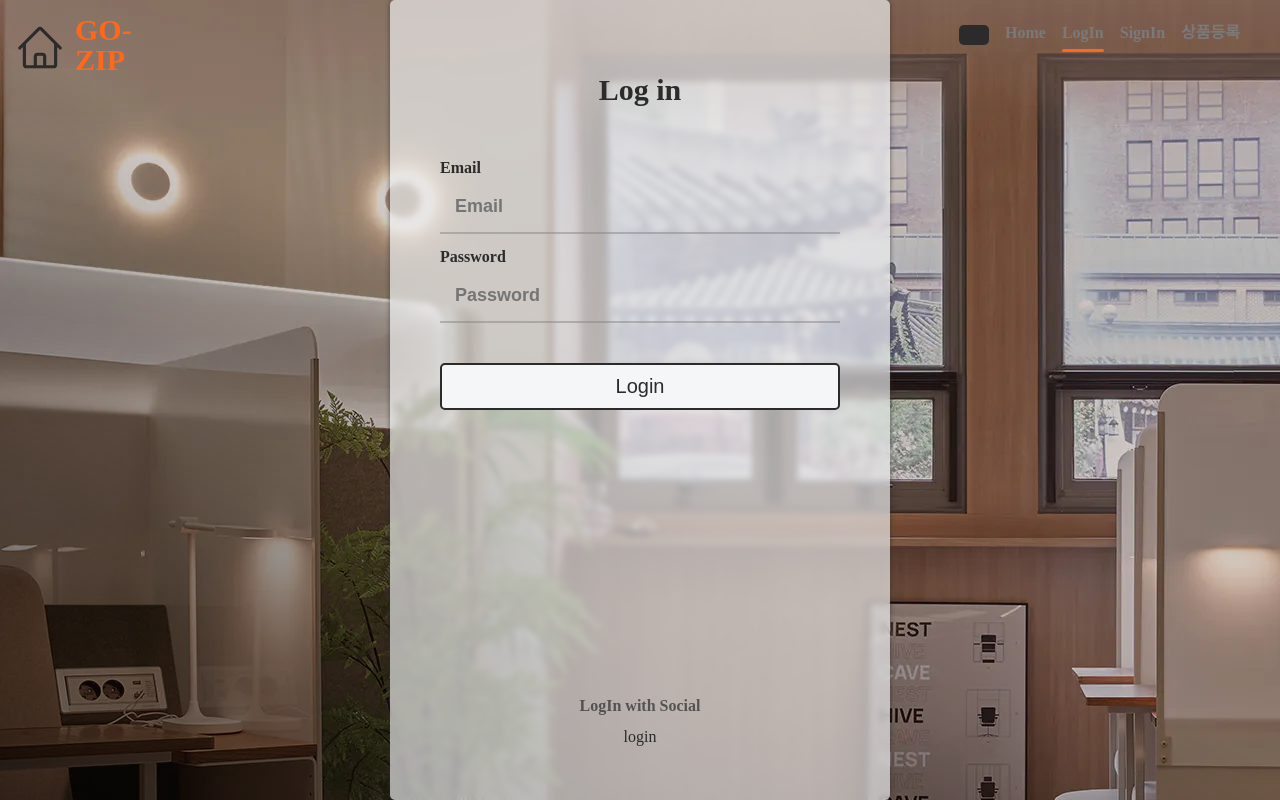
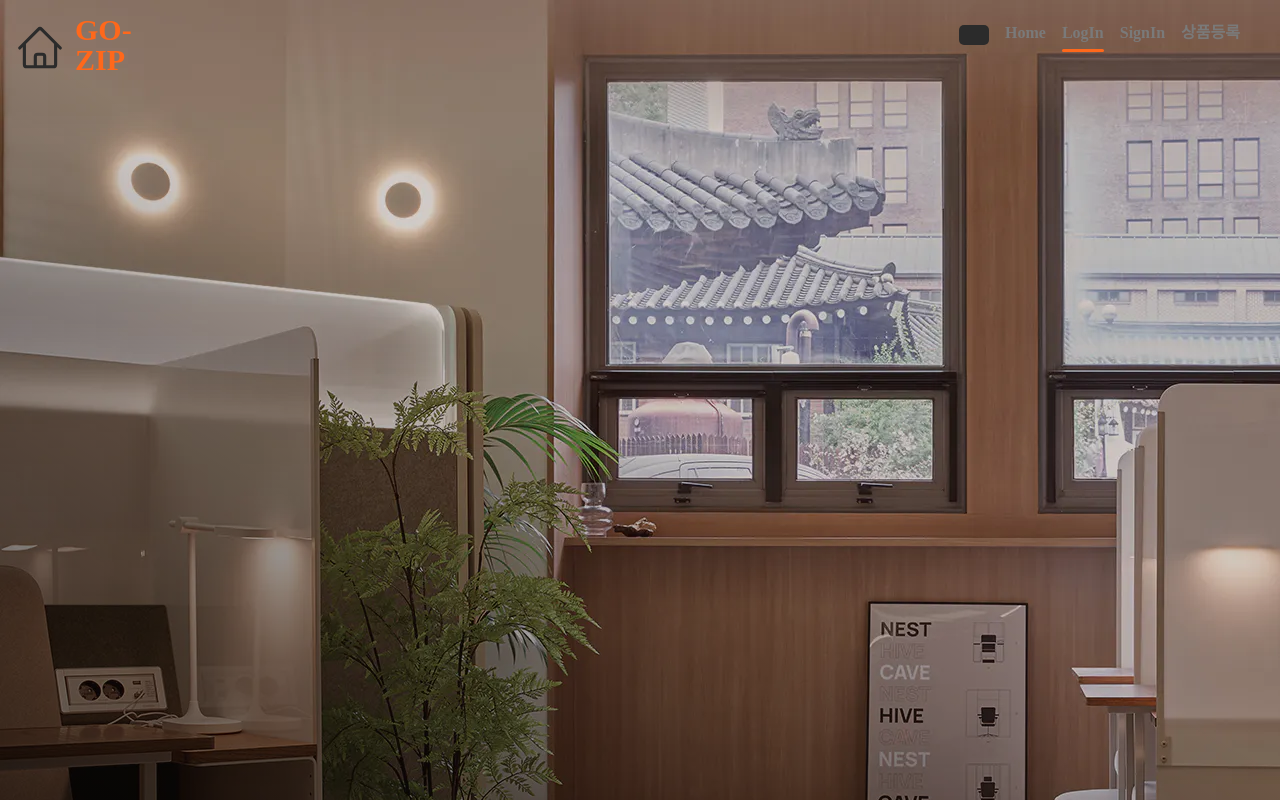
Before and after one commit to PLMOW/GO-ZIP-FE, a React (Create React App) app: page /login in a window 1280 px wide. Built offline with nearby package versions, Linux system fonts and the light colour scheme; no server answers.

Commit message:
fix: Background Image unmount Animation boundary 수정

```diff
--- a/src/components/BackgroundImage.tsx
+++ b/src/components/BackgroundImage.tsx
@@ -1,18 +1,26 @@
 import styled from 'styled-components';
 import { ReactNode } from 'react';
+import { motion, AnimatePresence } from 'framer-motion';
 
 interface BackgroundImageProps {
   src: string;
-  children: ReactNode;
 }
 
-const BackgroundImage = ({ src, children }: BackgroundImageProps) => {
-  return <Wrapper src={src}>{children}</Wrapper>;
+const BackgroundImage = ({ src }: BackgroundImageProps) => {
+  return (
+    <Wrapper
+      variants={backgroundVariants}
+      src={src}
+      initial="from"
+      animate="to"
+      exit="exit"
+    ></Wrapper>
+  );
 };
 
 export default BackgroundImage;
 
-const Wrapper = styled.div<{ src: string }>`
+const Wrapper = styled(motion.div)<{ src: string }>`
   height: 100vh;
   width: 100%;
   object-fit: cover;
@@ -24,3 +32,9 @@ const Wrapper = styled.div<{ src: string }>`
     ),
     url(${({ src }) => src});
 `;
+
+const backgroundVariants = {
+  from: { opacity: 0.8, transition: { duration: 0.15 } },
+  to: { opacity: 1, transition: { duration: 0.15 } },
+  exit: { opacity: 0.8, transition: { duration: 0.15 } },
+};
```
